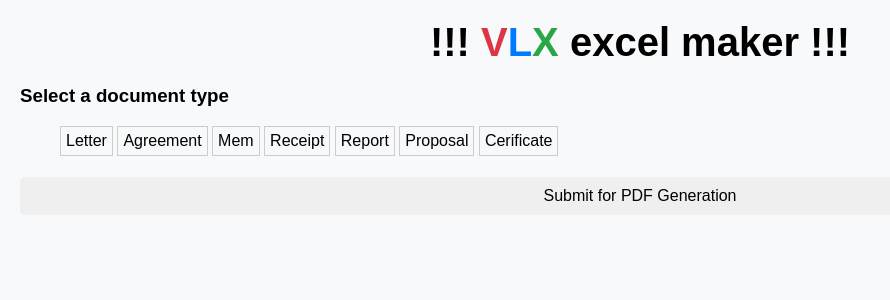
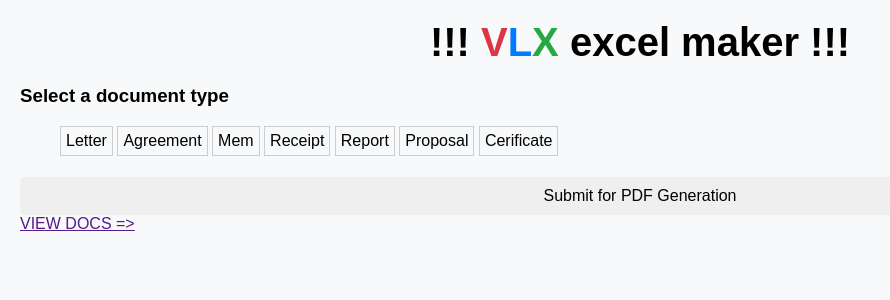
Before and after one commit to adebayo-victor/VLX-Excel, a Flask app: page /pdf_maker in a window 1280 px wide. Shown: the top 300 px of the page, without its empty margins (0-890 px from the left). Run offline with Flask 3, Linux system fonts and the light colour scheme; some libraries are stand-ins or nearby versions.

Commit message:
pdf maker

```diff
--- a/templates/pdf_maker.html
+++ b/templates/pdf_maker.html
@@ -140,7 +140,7 @@
         </form>
     </div>
     <button type="submit" id="submit_form" >Submit for PDF Generation</button>
-
+    <a href="" id="view_link">VIEW DOCS => </a>
     <script>
         // Set the route for the POST request
         const PDF_GENERATION_ROUTE = 'https://vlx-excel.onrender.com/doc_maker';
@@ -240,6 +240,7 @@
                     // Handle the response from the server
                     if (response.ok) {
                         // Assuming the server returns the PDF as a blob or a download link
+                        document.querySelector("#view_link").setAttribute("href", response.url)
                         console.log("PDF generation request successful!");
                         alert("PDF generation request sent successfully! Check your network console for the response.");
 
```
